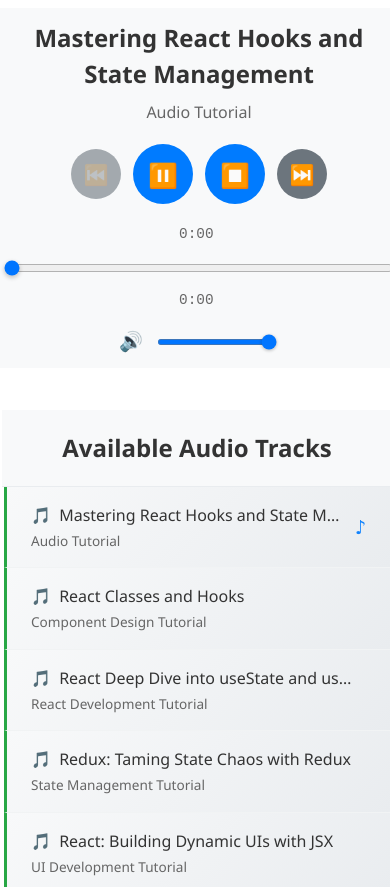
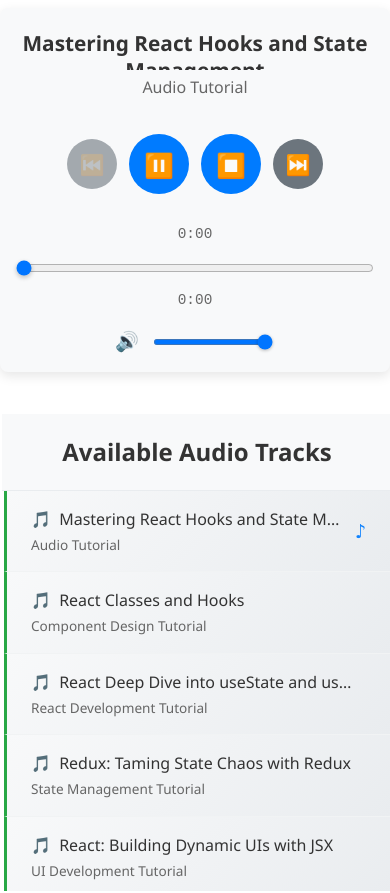
Before and after one commit to impressto/podcasts, a React (Vite) app: page / in a window 390 px wide. Shown: the top 893 px of the page. Built offline with nearby package versions, Linux system fonts and the light colour scheme.

Commit message:
feat: improve responsive design for audio player and track info layout

```diff
--- a/src/components/AudioPlayer.css
+++ b/src/components/AudioPlayer.css
@@ -4,15 +4,23 @@
   padding: 24px;
   box-shadow: 0 4px 12px rgba(0, 0, 0, 0.1);
   margin-bottom: 24px;
+  width: 600px;
+  min-width: 600px;
+  max-width: 600px;
+  margin-left: auto;
+  margin-right: auto;
+  box-sizing: border-box;
 }
 
-  @media (max-width: 500px) {
+  @media (max-width: 650px) {
     .audio-player {
-      max-width: 100vw;
-      width: 100vw;
-      border-radius: 0;
-      padding: 12px 4px;
-      box-shadow: none;
+      width: 100%;
+      min-width: 100%;
+      max-width: 100%;
+      margin-left: 0;
+      margin-right: 0;
+      border-radius: 8px;
+      padding: 16px;
     }
     .player-controls {
       flex-wrap: wrap;
@@ -33,19 +41,43 @@
 .track-info {
   text-align: center;
   margin-bottom: 20px;
+  min-height: 80px;
+  max-height: 80px;
+  display: flex;
+  flex-direction: column;
+  justify-content: center;
+  width: 100%;
+  box-sizing: border-box;
+  overflow: hidden;
 }
 
 .track-title {
   margin: 0 0 8px 0;
-  font-size: 1.5rem;
+  font-size: 1.3rem;
   color: #333;
   font-weight: 600;
+  line-height: 1.3;
+  width: 100%;
+  box-sizing: border-box;
+  overflow: hidden;
+  display: -webkit-box;
+  -webkit-line-clamp: 2;
+  line-clamp: 2;
+  -webkit-box-orient: vertical;
+  max-height: 40px;
 }
 
 .track-artist {
   margin: 0;
   color: #666;
   font-size: 1rem;
+  line-height: 1.2;
+  width: 100%;
+  box-sizing: border-box;
+  overflow: hidden;
+  white-space: nowrap;
+  text-overflow: ellipsis;
+  max-height: 20px;
 }
 
 .player-controls {
@@ -54,6 +86,8 @@
   align-items: center;
   gap: 12px;
   margin-bottom: 20px;
+  width: 100%;
+  min-height: 80px;
 }
 
 .control-btn {
@@ -98,13 +132,18 @@
   align-items: center;
   gap: 12px;
   margin-bottom: 16px;
+  width: 100%;
+  box-sizing: border-box;
 }
 
 .time-display {
   font-family: 'Courier New', monospace;
   font-size: 0.9rem;
   color: #666;
-  min-width: 40px;
+  min-width: 45px;
+  width: 45px;
+  text-align: center;
+  flex-shrink: 0;
 }
 
 .progress-bar {
```
